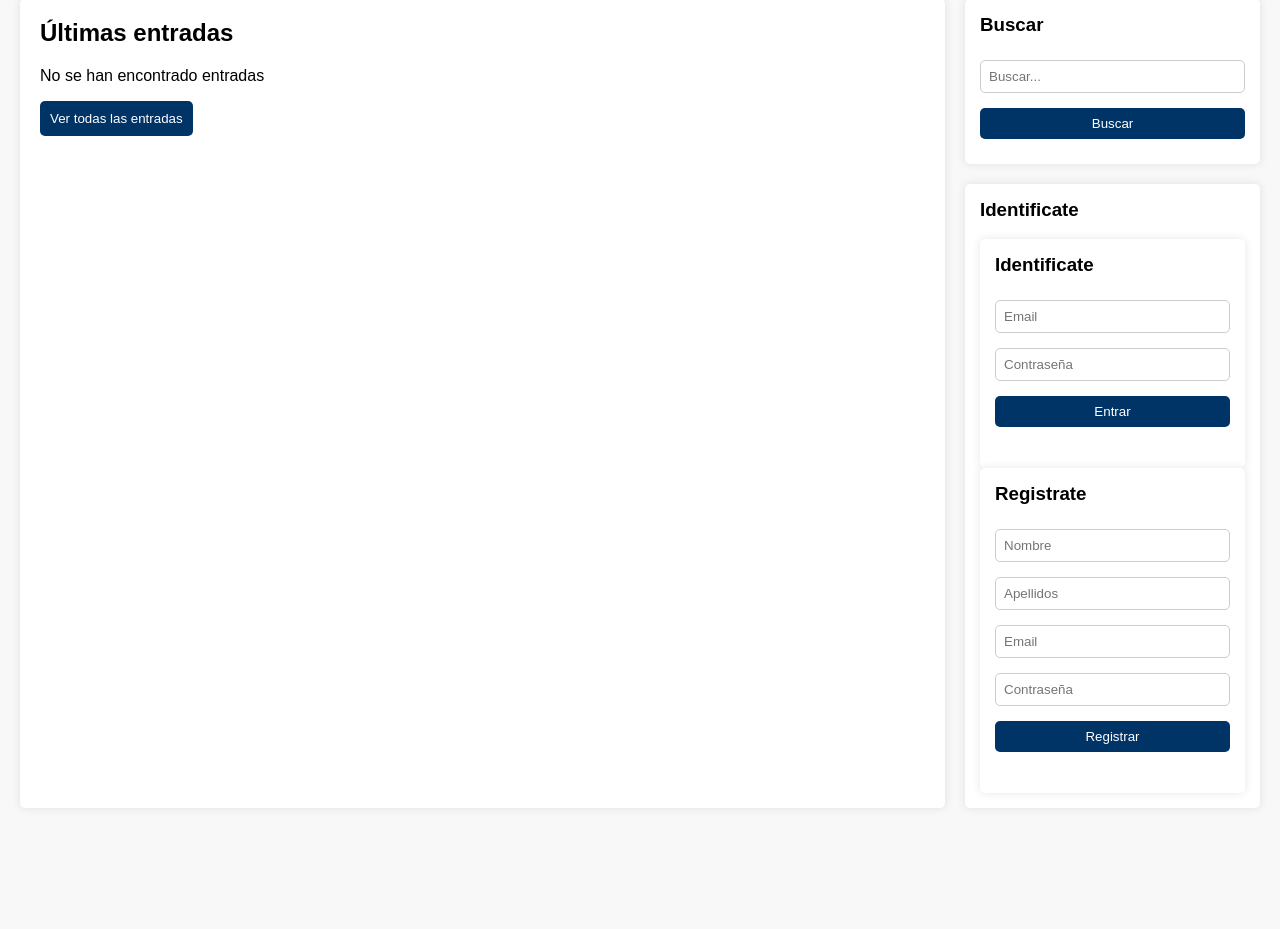
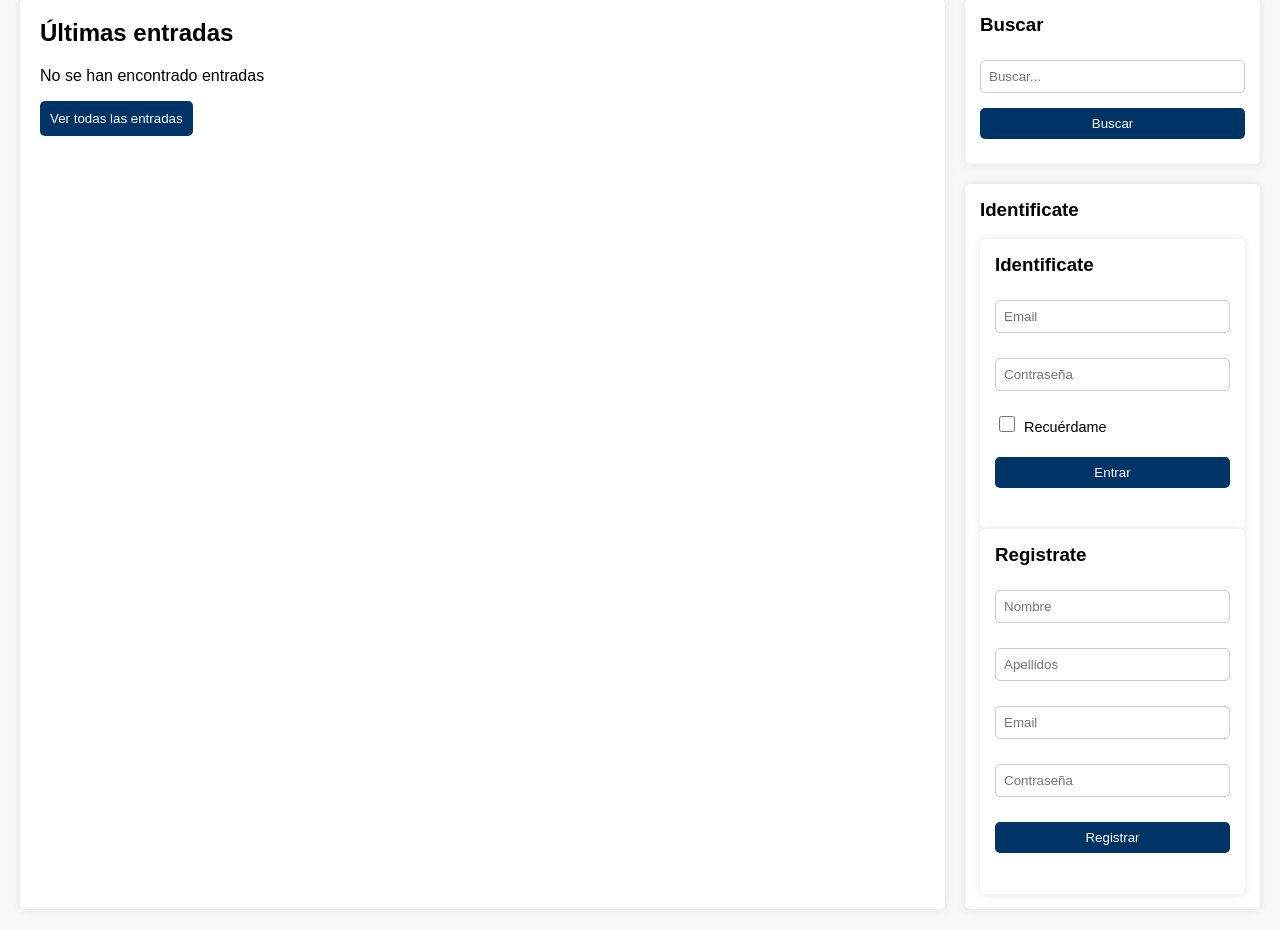
Before and after one commit to MarcoJimenez11/BlogPHP, a PHP site: page / in a window 1280 px wide. Shown: the part 124-1053 px from the top of the page. Before the commit the page ends 876 px from the top, so only its background shows below. Run offline with PHP 8.4, Linux system fonts and the light colour scheme; data that the repository does not hold is empty.

Commit message:
"Recuerdame" en el formulario del login

```diff
--- a/assets/css/estilo.css
+++ b/assets/css/estilo.css
@@ -326,3 +326,31 @@ article.ultimasEntradas .botonLink:hover {
     color: red;
     font-weight: bold;
 }
+
+/*Estilos del checkbox recuérdame*/
+.login form {
+    display: flex;
+    flex-direction: column;
+    align-items: flex-start;
+    gap: 10px;
+    width: 100%;
+}
+
+.login .checkbox-container {
+    display: flex;
+    align-items: center;
+    justify-content: flex-start;
+    width: 100%;
+    gap: 8px;
+}
+
+.login label {
+    font-size: 0.9em;
+    cursor: pointer;
+}
+
+.login input[type="checkbox"] {
+    width: 16px;
+    height: 16px;
+    margin-right: 5px;
+}
--- a/index.php
+++ b/index.php
@@ -73,10 +73,10 @@ $_SESSION['loginExito'] = $_SESSION['loginExito'] ?? false;
                 <div class="login">
                     <h3>Identificate</h3>
                     <?php
-                    if(isset($_SESSION['errorEmailLogin'])){
+                    if (isset($_SESSION['errorEmailLogin'])) {
                         echo '<span style="color: red;">' . $_SESSION['errorEmailLogin'] . '</span>';
-                    }else{
-                    if (isset($_SESSION['errorPassLogin'])){
+                    } else {
+                        if (isset($_SESSION['errorPassLogin'])) {
                             echo '<span style="color: red;">' . $_SESSION['errorPassLogin'] . '</span>';
                         }
                     } ?>
@@ -85,8 +85,13 @@ $_SESSION['loginExito'] = $_SESSION['loginExito'] ?? false;
                         <?php if (isset($_SESSION['errorPassLogin']))
                             echo $_SESSION['errorPassLogin']; ?>
                         <form method="POST" action="login.php">
-                        <input type="email" name="emailLogin" placeholder="Email">
-                        <input type="password" name="passwordLogin" placeholder="Contraseña">
+                            <input type="email" name="emailLogin" placeholder="Email"
+                                value="<?= isset($_COOKIE['emailLogin']) ? htmlspecialchars($_COOKIE['emailLogin']) : '' ?>" required>
+                            <input type="password" name="passwordLogin" placeholder="Contraseña" required>
+                            <!--Checkbox para recordar el email-->
+                            <label>
+                                <input type="checkbox" name="recuerdame" <?= isset($_COOKIE['emailLogin']) ? 'checked' : '' ?>> Recuérdame
+                            </label>
                             <button type="submit" name="botonLogin">Entrar</button>
                         </form>
                     </div>
```
Also changed, not shown: login.php (+13 -0 lines). Lines whose indentation alone changed are shown as unchanged.
